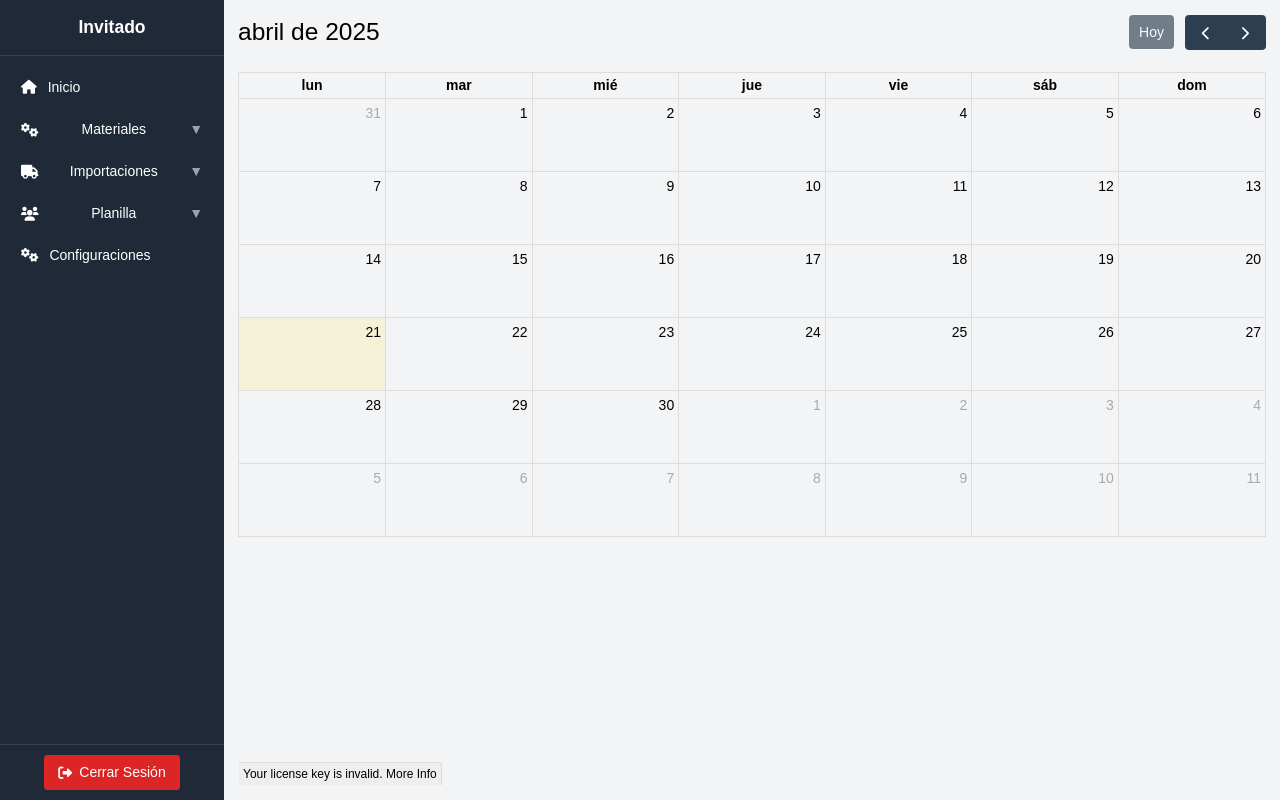
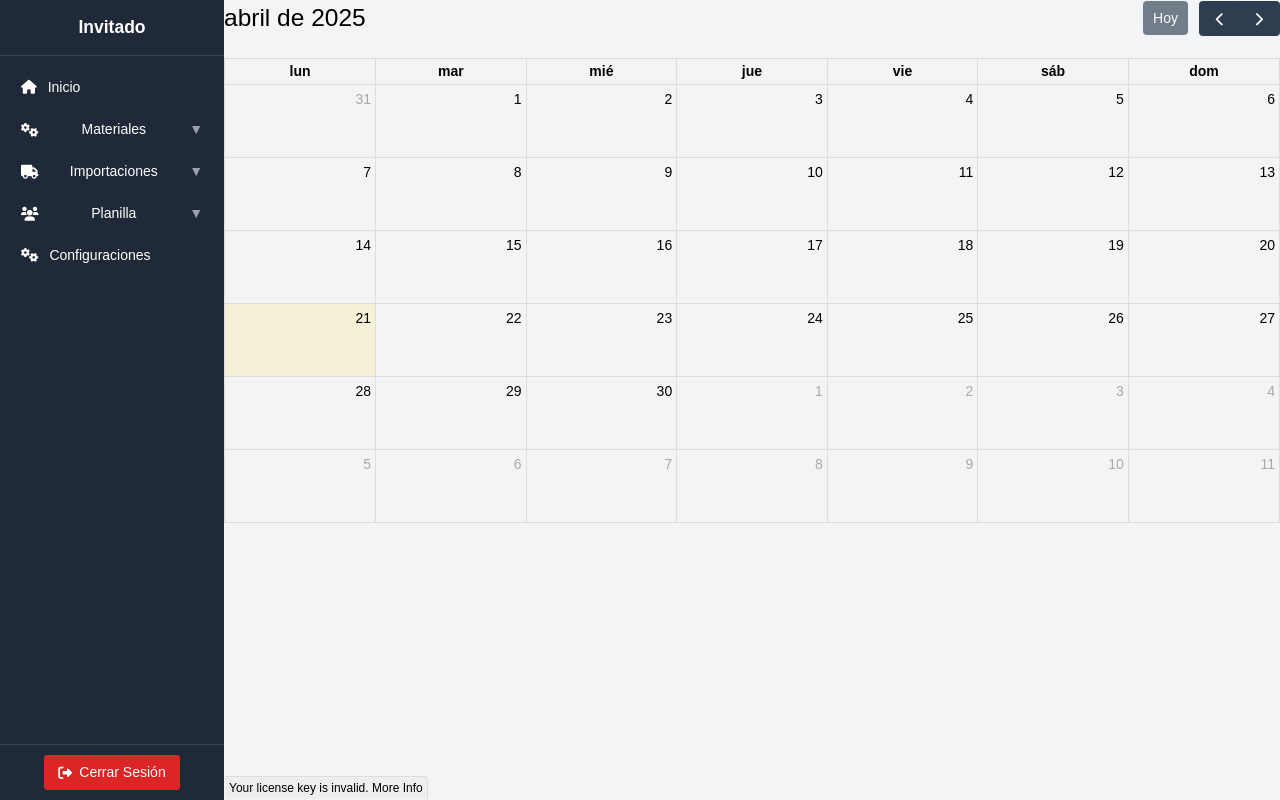
Before and after one commit to MAU312/Imprenta4.0, a PHP site: page /calendario.php in a window 1280 px wide. Run offline with PHP 8.4, Linux system fonts and the light colour scheme; data that the repository does not hold is empty; some libraries are stand-ins or nearby versions.

Commit message:
Update calendario.php

```diff
--- a/views/calendario.php
+++ b/views/calendario.php
@@ -240,18 +240,18 @@
   </script>
 </head>
 
-<body class="bg-gray-100">
-  <div class="flex h-screen">
-    <!-- Sidebar incluido -->
+<body class="bg-gray-100 m-0 p-0 overflow-hidden">
+  <div class="flex h-screen w-screen">
+
+    <!-- Sidebar -->
     <?php include './assets/Fragments/sidebar.php'; ?>
 
-    <!-- Calendario -->
-    <div class="flex-1 p-4 overflow-auto">
+    <!-- Contenedor del calendario -->
+    <div class="flex-1 overflow-hidden">
       <div id="calendar" class="h-full w-full"></div>
     </div>
+
   </div>
 </body>
 
-
-
 </html>
```
